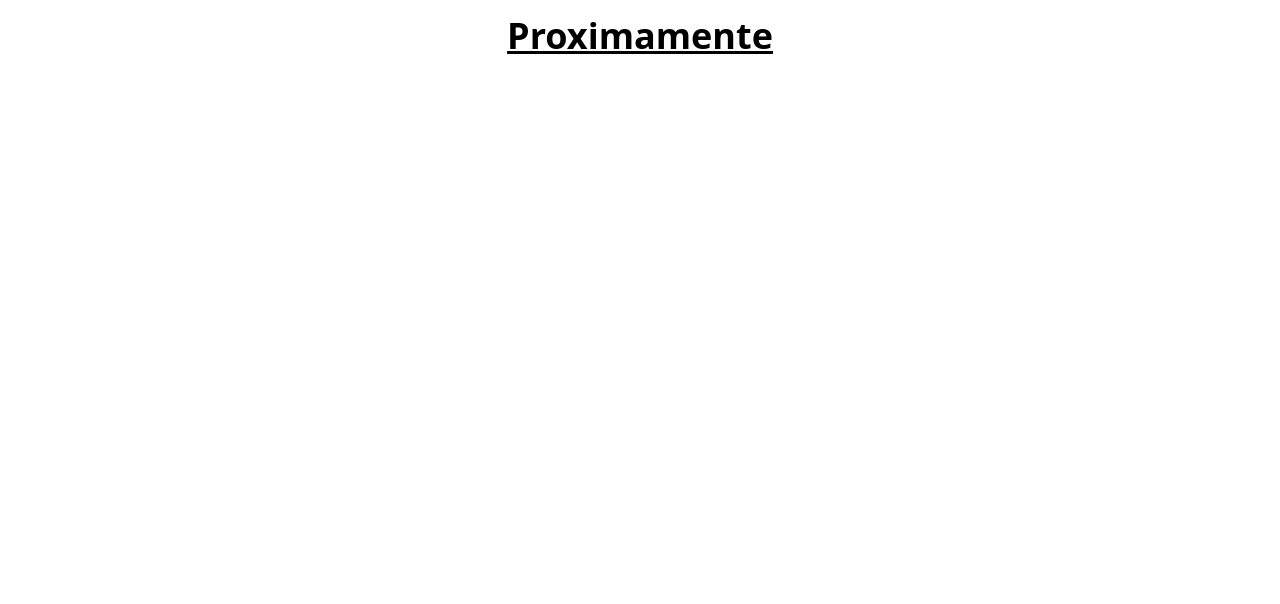
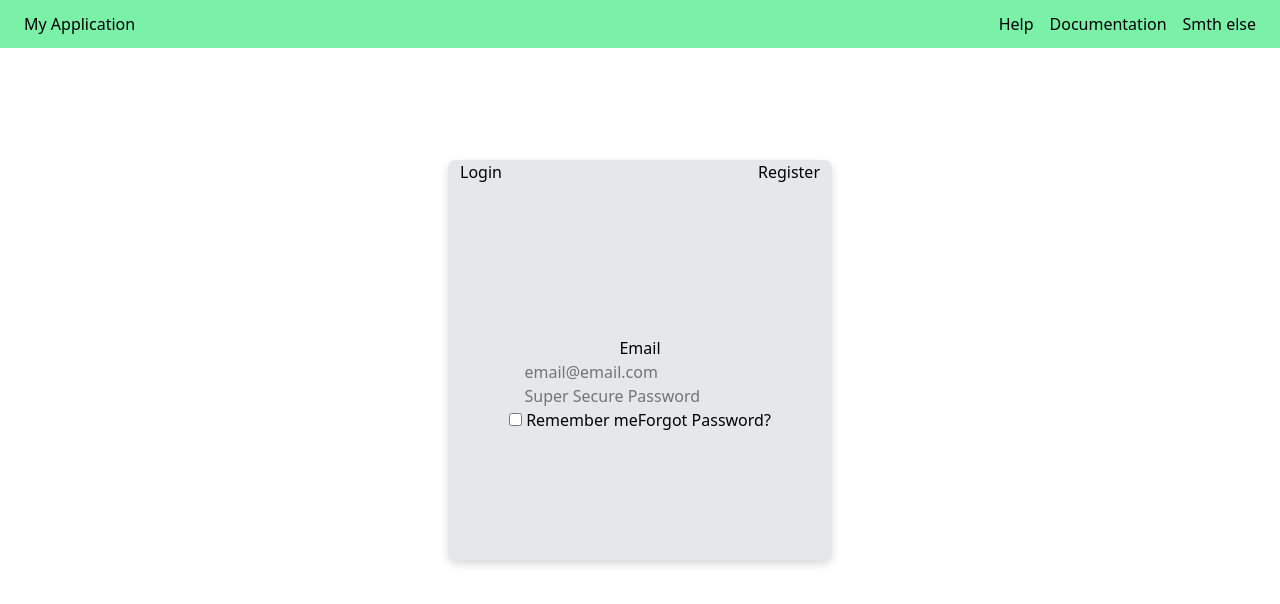
Before and after one commit to lfonta2001/fondupm-webapp, a React (Vite) app: page / in a window 1280 px wide. Shown: the top 604 px of the page. Built offline with nearby package versions, Linux system fonts and the light colour scheme.

Commit message:
catch up

```diff
--- /dev/null
+++ b/src/components/Header.jsx
@@ -0,0 +1,12 @@
+export default function Header() {
+  return (
+    <header className="fixed top-0 w-full bg-green-300 flex justify-between  px-6 py-3">
+      <h1 >My Application</h1>
+      <nav className="flex gap-4">
+        <a href="/">Help</a>
+        <a href="/">Documentation</a>
+        <a href="/">Smth else</a>
+      </nav>
+    </header>
+  );
+}
--- /dev/null
+++ b/src/components/Login-register.jsx
@@ -0,0 +1,105 @@
+import { useState, /*useEffect*/ } from "react";
+
+export default function LoginRegister() {
+    const [showPassword, setShowPassword] = useState(false);
+    const [selected, setSelected] = useState("login");
+    const [showing, setShowing] = useState("login");
+    const [isTransitioning, setIsTransitioning] = useState(false);
+
+    const handleRegister = (e) => {
+        e.preventDefault();
+        const formData = new FormData(e.target);
+        const data = Object.fromEntries(formData.entries());
+        console.log(data);
+
+        fetch("http://localhost:3000/user/register", {
+            method: "POST",
+            headers: {
+                "Content-Type": "application/json",
+            },
+            body: JSON.stringify(data),
+        })
+            .then((res) => res.json())
+            .then((result) => {
+                console.log("Response:", result.message);
+            })
+            .catch((err) => {
+                console.error("Error:", err);
+            });
+    };
+
+    function switchForm(target) {
+        if (target === selected || isTransitioning) return;
+        setIsTransitioning(true);
+        setSelected(target);
+
+        setTimeout(() => {
+            setShowing(target);
+            setIsTransitioning(false);
+        }, 500);
+    }
+
+
+    // LOGIN FORM
+    const loginForm = (
+        <form name="login" className="w-full h-full flex flex-col justify-center items-center">
+            <label htmlFor="email-login">Email</label>
+            <input id="email-login" type="email" name="email" placeholder="email@email.com" autoComplete="on"/>
+            <input type="password" name="password" placeholder="Super Secure Password"/>
+            <div className="flex justify-between items-center">
+                <div className=" space-x-1">
+                    <input type="checkbox" id="remember-me"/>
+                    <label htmlFor="remember-me">Remember me</label>
+                </div>
+                <a href="/support/forgot_password">Forgot Password?</a>
+            </div>
+        </form>
+    )
+
+    // REGISTER FORM
+    const registerForm = (
+        <form onSubmit={handleRegister} name="register">
+            <input type="text" name="userName" placeholder="Name" required autoComplete="on"/>
+            <input type="email" name="email" placeholder="email@email.com" required autoComplete="on"/>
+            <div className="relative">
+                <input
+                    type={showPassword ? "text" : "password"}
+                    name="password"
+                    placeholder="Super Secure Password"
+                />
+                <button
+                    type="button"
+                    onClick={() => setShowPassword(!showPassword)}
+                    className="absolute right-0 top-0"
+                >
+                    {showPassword ? "Hide" : "Show"}
+                </button>
+            </div>
+            <button type="submit" className="bg-green-500 text-white px-4 py-2 rounded cursor-pointer" >Register</button>
+        </form>
+    )
+
+
+    return (
+        <section className="relative bg-gray-200 mx-auto my-30 rounded-lg drop-shadow-lg w-96 h-[400px] overflow-hidden">
+            <div className="flex justify-between px-3">
+                <button onClick={() => switchForm("login")} className="cursor-pointer">Login</button>
+                <button onClick={() => switchForm("register")} className="cursor-pointer">Register</button>
+            </div>
+            <div className="relative w-full h-full">
+                <div className={`
+                    absolute top-0 left-0 w-full h-full transition-opacity duration-500
+                    ${selected === "login" ? "opacity-100 pointer-events-auto visible" : "opacity-0 pointer-events-none invisible"}
+                `}>
+                    {loginForm}
+                </div>
+                <div className={`
+                    absolute top-0 left-0 w-full h-full transition-opacity duration-500
+                    ${selected === "register" ? "opacity-100 pointer-events-auto visible" : "opacity-0 pointer-events-none invisible"}
+                `}>
+                    {registerForm}
+                </div>
+            </div>
+        </section>
+    );
+}
--- /dev/null
+++ b/src/components/SignOutButton.jsx
@@ -0,0 +1,9 @@
+import { signOut } from '../user-managing/signout.js';
+
+export default function SignOutButton() {
+  return (
+    <button className="bg-red-500 text-white px-4 py-2 rounded" onClick={signOut}>
+      Sign Out
+    </button>
+  );
+}
--- /dev/null
+++ b/src/index.html
@@ -0,0 +1,14 @@
+<!doctype html>
+<html lang="en">
+  <head>
+    <meta charset="UTF-8" />
+    <link rel="icon" type="image/svg+xml" href="/vite.svg" />
+    <meta name="viewport" content="width=device-width, initial-scale=1.0" />
+    <link href="/styles.css" rel="stylesheet" />
+    <title>FonDu Password Manager WEB APP</title>
+  </head>
+  <body>
+    <div id="root"></div>
+    <script type="module" src="/main.jsx"></script>
+  </body>
+</html>
--- a/index.html
+++ b/src/login_register/login_register.html
@@ -4,11 +4,11 @@
     <meta charset="UTF-8" />
     <link rel="icon" type="image/svg+xml" href="/vite.svg" />
     <meta name="viewport" content="width=device-width, initial-scale=1.0" />
-    <link href="/styles.css" rel="stylesheet" />
-    <title>FonDu Password Manager WEB APP</title>
+    <link href="/src/styles.css" rel="stylesheet" />
+    <title>Login/Register</title>
   </head>
   <body>
     <div id="root"></div>
-    <script type="module" src="/src/main.jsx"></script>
+    <script type="module" src="login_register.jsx"></script>
   </body>
 </html>
--- /dev/null
+++ b/src/login_register/login_register.jsx
@@ -0,0 +1,8 @@
+import { StrictMode } from 'react'
+import { createRoot } from 'react-dom/client'
+
+createRoot(document.getElementById('root')).render(
+    <StrictMode>
+      <h1> About to log in brother </h1>
+    </StrictMode>
+)
--- a/src/main.jsx
+++ b/src/main.jsx
@@ -1,7 +1,13 @@
+import { StrictMode } from 'react'
 import { createRoot } from 'react-dom/client'
+import Header from './components/Header'
+import LoginRegister from './components/Login-register'
+import SignOutButton from './components/SignOutButton'
 
 createRoot(document.getElementById('root')).render(
-    <div class="flex flex-col w-full h-full p-4 place-items-center">
-      <h1 class="text-4xl font-bold underline">Proximamente</h1>
-    </div>
+    <StrictMode>
+      <Header />
+      <SignOutButton />
+      <LoginRegister />
+    </StrictMode>
 )
--- /dev/null
+++ b/src/styles.css
@@ -0,0 +1 @@
+@import "tailwindcss";
--- /dev/null
+++ b/src/support/forgot_password/forgot_password.html
@@ -0,0 +1,14 @@
+<!doctype html>
+<html lang="en">
+  <head>
+    <meta charset="UTF-8" />
+    <link rel="icon" type="image/svg+xml" href="/vite.svg" />
+    <meta name="viewport" content="width=device-width, initial-scale=1.0" />
+    <link href="/src/styles.css" rel="stylesheet" />
+    <title>Forgot Password</title>
+  </head>
+  <body>
+    <div id="root"></div>
+    <script type="module" src="forgot_password.jsx"></script>
+  </body>
+</html>
--- /dev/null
+++ b/src/support/forgot_password/forgot_password.jsx
@@ -0,0 +1,8 @@
+import { StrictMode } from 'react'
+import { createRoot } from 'react-dom/client'
+
+createRoot(document.getElementById('root')).render(
+    <StrictMode>
+      <h1> Forgot Password you dickhead?? </h1>
+    </StrictMode>
+)
--- a/styles.css
+++ /dev/null
@@ -1 +0,0 @@
-@import "tailwindcss";
--- a/vite.config.js
+++ b/vite.config.js
@@ -1,11 +1,27 @@
+import { dirname, resolve } from 'node:path'
+import { fileURLToPath } from 'node:url'
 import { defineConfig } from 'vite'
 import react from '@vitejs/plugin-react-swc'
 import tailwindcss from '@tailwindcss/vite'
 
-// https://vite.dev/config/
+const __dirname = dirname(fileURLToPath(import.meta.url))
+const root = resolve(__dirname, 'src')
+const outDir = resolve(__dirname, 'dist')
+
 export default defineConfig({
+  root,
   plugins: [
     react(),
     tailwindcss()
   ],
+  build: {
+    outDir,
+    emptyOutDir: true,
+    rollupOptions: {
+      input: {
+        login_register: resolve(root, 'login_register/login_register.html'),
+        forgot_password: resolve(root, 'support/forgot_password/forgot_password.html'),
+      }
+    }
+  }
 })
```
Also changed, not shown: 1 other file (tests, documents, lock files or other folders).
